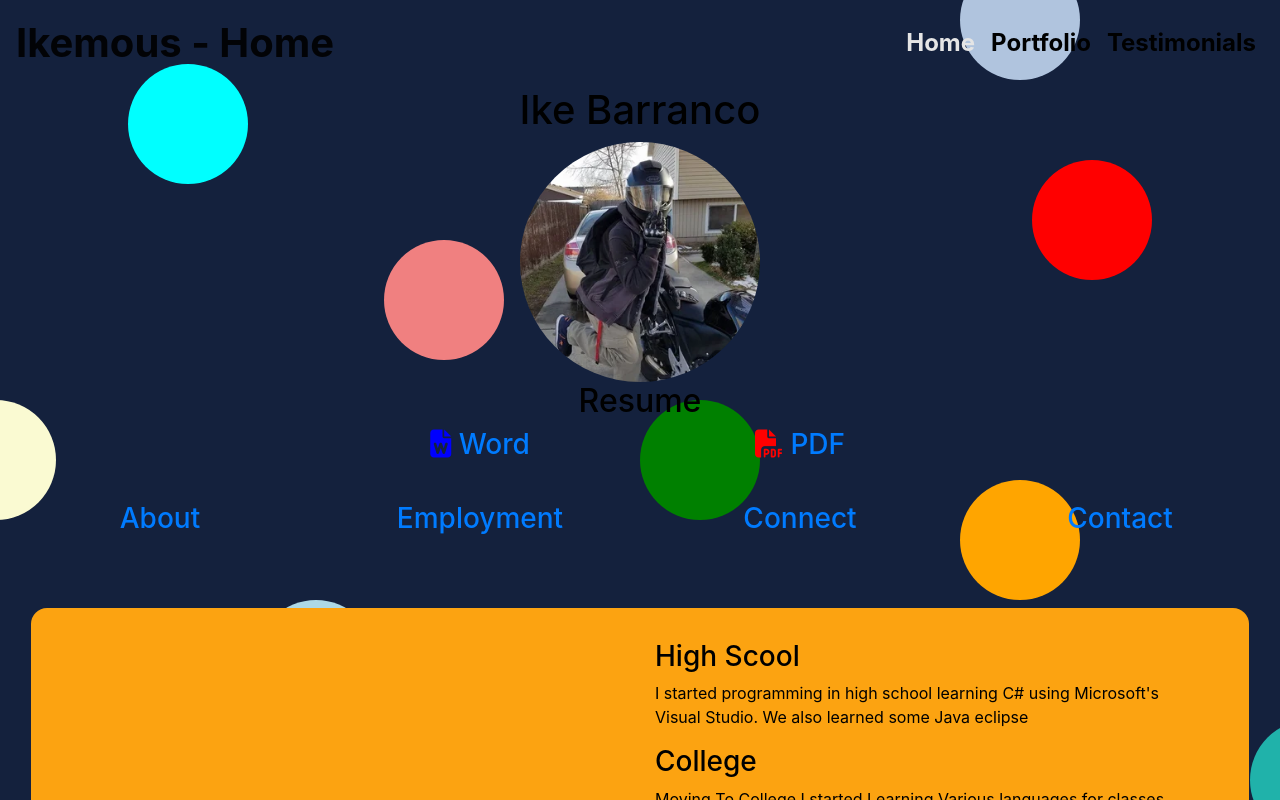
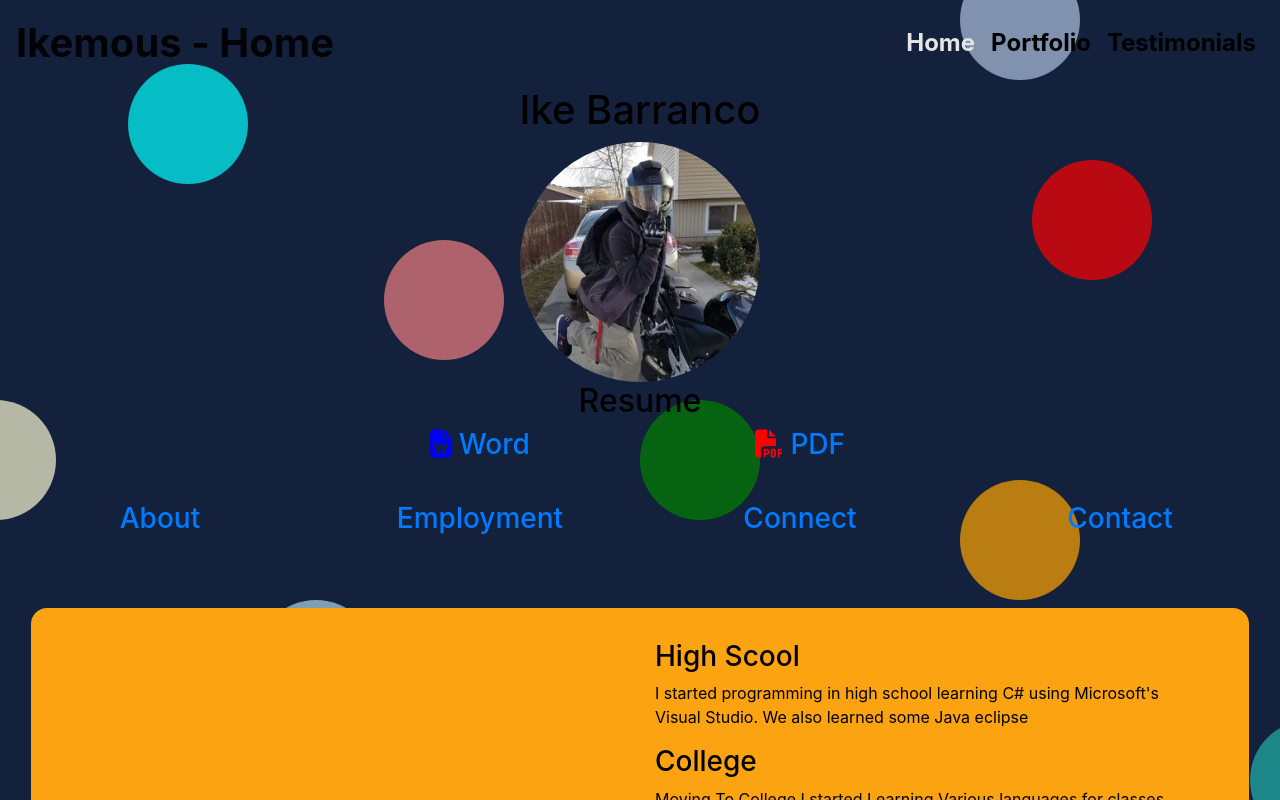
Before and after one commit to ikemous/portfolio, a React (Create React App) app in the folder client/: page / in a window 1280 px wide. Shown: the top 800 px of the page. Built offline with nearby package versions, Linux system fonts and the light colour scheme.

Commit message:
added opacity

```diff
--- a/client/src/components/dottedBackground.css
+++ b/client/src/components/dottedBackground.css
@@ -3,6 +3,7 @@
     width: 15vh;
     border-radius: 50%;
     position: fixed;
+    opacity: 70%;
 }
 
 .dottedContainer {
```
